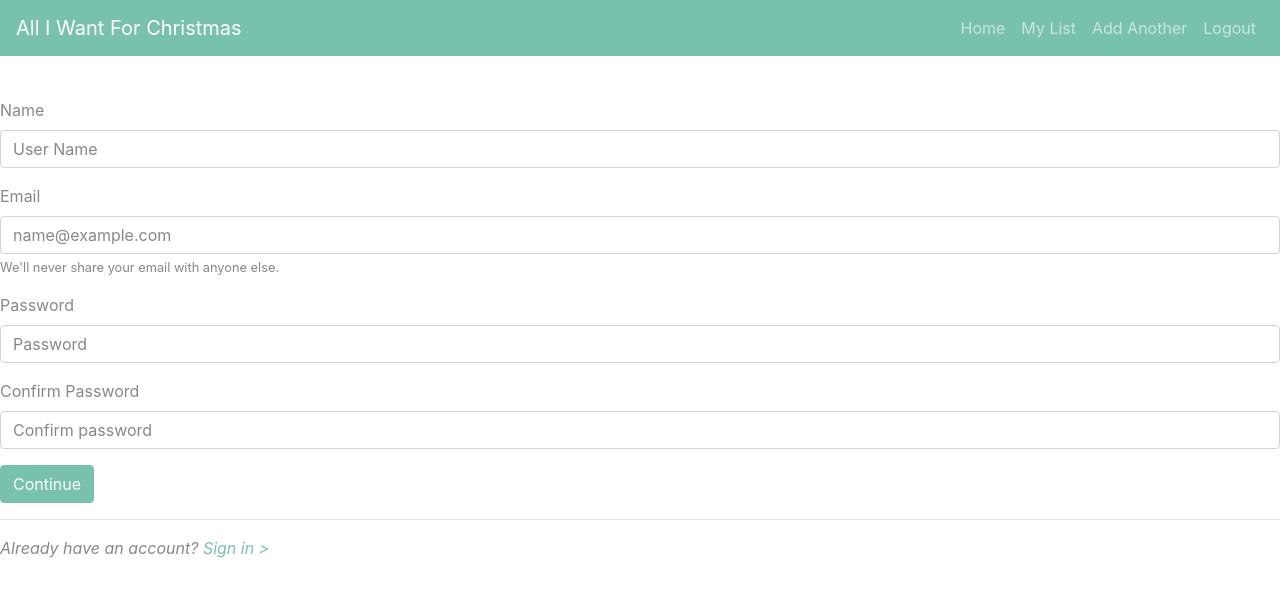
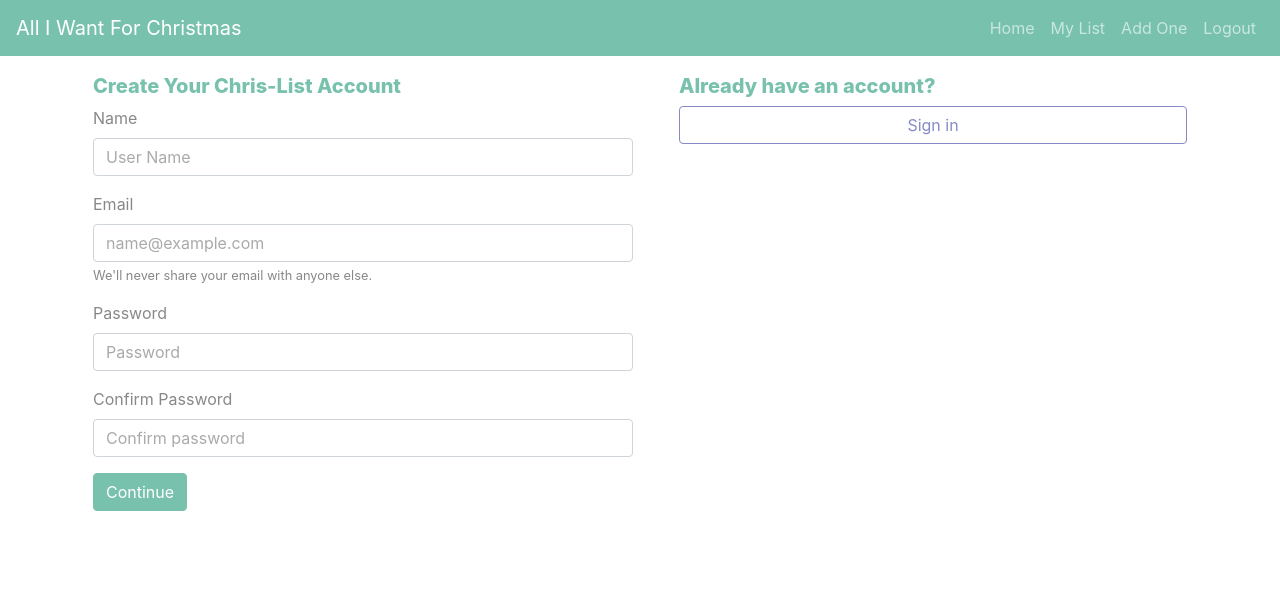
Before and after one commit to nss-day-cohort-43/new-journal, a React (Create React App) app: page /register in a window 1280 px wide. Shown: the top 596 px of the page. Built offline with nearby package versions, Linux system fonts and the light colour scheme; no server answers; sample sign-in values are in the browser's storage; the HTML template or start-up script is replaced by a standard one.

Commit message:
added delete

```diff
--- a/src/components/Header.js
+++ b/src/components/Header.js
@@ -22,10 +22,10 @@ export const Header = () => {
           <Nav className="ml-auto navbar-nav " activeKey="/home" onClick={() => setExpanded(false)}>
             {isLoggedIn &&
               <>
-                <Nav.Item><RRNavLink className="nav-link" to="/home">Home</RRNavLink></Nav.Item>
-                <Nav.Item><RRNavLink className="nav-link" to="/list">My List</RRNavLink></Nav.Item>
-                <Nav.Item><RRNavLink className="nav-link" to="/add">Add Another</RRNavLink></Nav.Item>
-                <Button className="nav-link" variant="link" onClick={logout}  style={{border:"0"}}>Logout</Button>
+                <Nav.Item className="text-right"><RRNavLink className="nav-link" to="/home">Home</RRNavLink></Nav.Item>
+                <Nav.Item className="text-right"><RRNavLink className="nav-link" to="/list">My List</RRNavLink></Nav.Item>
+                <Nav.Item className="text-right"><RRNavLink className="nav-link" to="/add">Add One</RRNavLink></Nav.Item>
+                <Button className="nav-link text-right" variant="link" onClick={logout}  style={{border:"0"}}>Logout</Button>
               </>
             }
             {!isLoggedIn &&
--- a/src/components/fbAuth/Login.js
+++ b/src/components/fbAuth/Login.js
@@ -28,9 +28,7 @@ export default function Login() {
 
     <>
     <Container fluid="xl">
-
-
-      <Row >
+      <Row>
         <Col className="m-2" md={6}>
         <h5 className="username">Please sign in.</h5>
         <Form onSubmit={loginSubmit} >
@@ -54,7 +52,6 @@ export default function Login() {
             Need an account?
         </h5>
           <Link to="register" className="btn btn-block btn-outline-success">Create one with your email</Link>
-
           <Button block onClick={loginGoogle} variant="outline-success">Continue with Google</Button>
 
        </Col>
--- a/src/components/fbAuth/Register.js
+++ b/src/components/fbAuth/Register.js
@@ -1,5 +1,5 @@
 import React, { useState, useContext } from "react";
-import { Button, Form } from 'react-bootstrap';
+import { Button, Form, Container, Col, Row } from 'react-bootstrap';
 import { useHistory, Link } from "react-router-dom";
 import { FirebaseContext } from "./FirebaseProvider";
 
@@ -23,12 +23,13 @@ export default function Register() {
     }
   };
 
-  return (
-    <>
-      <h3>Create Your Chris-List Account</h3>
-      <div className="login-options">
-        <div className="border-option">
+  /*
+<Container fluid="xl">
+        <Row>
+
+          <Col className="m-2" md={6}>
             <Form onSubmit={registerClick}>
+              <h5 className="username">Create Your Chris-List Account</h5>
               <fieldset>
 
               <Form.Group>
@@ -49,6 +50,51 @@ export default function Register() {
                 <Form.Control type="password" placeholder="Password" onChange={e => setPassword(e.target.value)} />
               </Form.Group>
 
+              <Form.Group controlId="confirmPassword">
+                <Form.Label>Confirm Password</Form.Label>
+                <Form.Control type="password" placeholder="Confirm password" onChange={e => setConfirmPassword(e.target.value)} />
+              </Form.Group>
+
+              <Button variant="primary" type="submit">Continue</Button>
+            </fieldset>
+          </Form>
+        </Col>
+
+        <Col className="m-2" md={6}>
+          <h5 className="username">Already have an account?</h5>
+          <Link to="/login" className="btn btn-block btn-outline-success">Sign in</Link>
+        </Col>
+      </Row>
+
+    </Container>
+  */
+
+  return (
+    <>
+    <Container fluid="xl">
+    <Row>
+      <Col className="m-2" md={6}>
+      <Form onSubmit={registerClick}>
+              <h5 className="username">Create Your Chris-List Account</h5>
+              <fieldset>
+
+              <Form.Group>
+                <Form.Label>Name</Form.Label>
+                <Form.Control placeholder="User Name" id="name" type="text" onChange={e => setName(e.target.value)} />
+              </Form.Group>
+
+              <Form.Group controlId="email">
+                <Form.Label>Email</Form.Label>
+                <Form.Control type="text" placeholder="name@example.com" onChange={e => setEmail(e.target.value)} />
+                <Form.Text className="text-muted">
+                  We'll never share your email with anyone else.
+                </Form.Text>
+              </Form.Group>
+
+              <Form.Group controlId="password">
+                <Form.Label>Password</Form.Label>
+                <Form.Control type="password" placeholder="Password" onChange={e => setPassword(e.target.value)} />
+              </Form.Group>
 
               <Form.Group controlId="confirmPassword">
                 <Form.Label>Confirm Password</Form.Label>
@@ -58,14 +104,15 @@ export default function Register() {
               <Button variant="primary" type="submit">Continue</Button>
             </fieldset>
           </Form>
-          <div>
-            <hr />
-            <em>
-              Already have an account? <Link to="login">Sign in ></Link>
-            </em>
-          </div>
-        </div>
-      </div>
+    </Col>
+
+      <Col className="m-2">
+      <h5 className="username">Already have an account?</h5>
+          <Link to="/login" className="btn btn-block btn-outline-success">Sign in</Link>
+
+     </Col>
+    </Row>
+    </Container>
   </>
   );
 }
--- a/src/components/journal/ChrisItem.js
+++ b/src/components/journal/ChrisItem.js
@@ -1,7 +1,7 @@
 import React, { useEffect, useState } from 'react';
-import { Card } from 'react-bootstrap';
+import { Card, Button } from 'react-bootstrap';
 
-export const ChrisItem = ({item, bgcolor, iGotIt}) => {
+export const ChrisItem = ({ item, bgcolor, iGotIt, deleteThisItem }) => {
 
 	//controls the clickable-ness of the checkbox
 	const [isLoading, setIsLoading] = useState(true);
@@ -9,19 +9,23 @@ export const ChrisItem = ({item, bgcolor, iGotIt}) => {
 	const handleGotIt = (event) => {
 		setIsLoading(true);
 		//make a copy of original data
-		const updatedItem = {...item}
+		const updatedItem = { ...item }
 		//set value to opposite
 		updatedItem.gotIt = updatedItem.gotIt ? false : true;
 		//invoke function on parent
 		//why is it on the parent? So that when it finishes the update,
 		//we can invoke getAll and update the ChrisList state
 		iGotIt(updatedItem)
+	}
 
+	const handleDelete = () => {
+		setIsLoading(true);
+		deleteThisItem(item.fbid);
 	}
 
 	useEffect(() => {
 		setIsLoading(false)
-	},[item])
+	}, [item])
 
 
 	//date info: https://www.tutorialspoint.com/es6/es6_date.htm
@@ -35,10 +39,12 @@ export const ChrisItem = ({item, bgcolor, iGotIt}) => {
 					Description: <strong>{item.details}</strong>
 				</Card.Text>
 			</Card.Body>
-			<Card.Body className="text-right">
-
-				<input id={`cb-${item.fbid}`} type='checkbox' className="mycheck" onChange={handleGotIt} checked={item.gotIt} disabled={isLoading}/>
-				<label htmlFor={`cb-${item.fbid}`}>I got it!</label>
+			<Card.Body className="text-right" >
+				<div>
+					<input id={`cb-${item.fbid}`} type='checkbox' className="mycheck" onChange={handleGotIt} checked={item.gotIt} disabled={isLoading} />
+					<label htmlFor={`cb-${item.fbid}`}>I got it!</label>
+				</div>
+				<div><Button onClick={handleDelete} variant="outline-lite" size="sm" style={{ width: "7.25em" }} disabled={isLoading}>Remove</Button></div>
 			</Card.Body>
 		</Card>
 	)
--- a/src/components/journal/ChrisList.js
+++ b/src/components/journal/ChrisList.js
@@ -1,8 +1,8 @@
 import React, { useEffect, useState } from 'react';
 import { Col, Container } from 'react-bootstrap';
-import { getAll, updateGotIt } from './../../modules/APICalls';
+import { getAll, updateGotIt, deleteItem } from './../../modules/APICalls';
 import firebase from "firebase";
-import {ChrisItem} from "./ChrisItem"
+import { ChrisItem } from "./ChrisItem"
 
 export const ChrisList = () => {
 
@@ -14,6 +14,17 @@ export const ChrisList = () => {
 				getAllJournalEntries();
 			});
 
+	}
+
+	const deleteThisItem = (fbid) => {
+		deleteItem(fbid)
+			.then(status => {
+				if (status === 200){
+					getAllJournalEntries();
+				}else {
+					console.log("oops, error here")
+				}
+			})
 	}
 
 	const getAllJournalEntries = () => {
@@ -29,6 +40,8 @@ export const ChrisList = () => {
 				});
 				//now take a look after
 				console.log("arrayWithFBID", arrayWithFBID);
+				//and sort with most recent date first
+				arrayWithFBID.sort((a, b) => (a.timestamp < b.timestamp) ? 1 : -1)
 				setJournalArray(arrayWithFBID)
 			})
 	}
@@ -38,13 +51,13 @@ export const ChrisList = () => {
 	}, [])
 
 	//cycle through the colors for each card
-	const colorArray = ['Secondary', 'Success','Danger','Warning','Info']
+	const colorArray = ['Secondary', 'Success', 'Danger', 'Warning', 'Info']
 
 	let colorCount = 0;
 
 	const cyleBackgroundColor = () => {
 		const variant = colorArray[colorCount];
-		colorCount < colorArray.length ? colorCount++ : colorCount = 0;
+		colorCount < colorArray.length - 1 ? colorCount++ : colorCount = 0;
 		return variant.toLowerCase()
 	}
 
@@ -60,7 +73,7 @@ export const ChrisList = () => {
 							const mybgcolor = cyleBackgroundColor();
 
 							return (
-							<ChrisItem item={item} bgcolor={mybgcolor} key={item.fbid} iGotIt={iGotIt}/>
+								<ChrisItem item={item} bgcolor={mybgcolor} key={item.fbid} iGotIt={iGotIt} deleteThisItem={deleteThisItem} />
 
 
 							)
--- a/src/components/journal/ChrisListAddForm.js
+++ b/src/components/journal/ChrisListAddForm.js
@@ -2,7 +2,7 @@ import { useState } from "react";
 import { useHistory } from "react-router-dom";
 import firebase from "firebase";
 import { addItem } from "./../../modules/APICalls";
-import { Form, Button } from "react-bootstrap";
+import { Form, Button, Row, Col, Container } from "react-bootstrap";
 
 export const ChrisListAddForm = () => {
 
@@ -16,6 +16,9 @@ export const ChrisListAddForm = () => {
   }
 
   const handleAddItem = () => {
+    if(!chrisItem.title){
+      alert ("Please enter a title")
+    }else {
     const newItemObj = { ...chrisItem };
     newItemObj.uid = firebase.auth().currentUser.uid;
     newItemObj.timestamp = Date.now();
@@ -23,15 +26,19 @@ export const ChrisListAddForm = () => {
     addItem(newItemObj)
       .then(response => history.push("/"))
     }
+  }
 
 
   return (
     <>
+    <Container fluid="xl">
+    <Row>
+      <Col className="m-2" md={6}>
         <h4>Another One</h4>
         <Form onChange={handleInputChange}>
           <Form.Group controlId="title" className="mb-3">
           <Form.Label>Title</Form.Label>
-        <Form.Control type="text" placeholder="A lego truck with a real horn" />
+          <Form.Control type="text" placeholder="Official Red Ryder carbine-action 200-shot range model air rifle"/>
           <Form.Text className="text-muted">
             For best results, be specific
           </Form.Text>
@@ -39,12 +46,14 @@ export const ChrisListAddForm = () => {
 
         <Form.Group controlId="details">
           <Form.Label>Details</Form.Label>
-        <Form.Control as="textarea" rows={3} />
+          <Form.Control as="textarea" rows={3} placeholder="I saw one at Macy's and I promise not to shoot my eye out."/>
         </Form.Group>
 
           <Button onClick={handleAddItem}>Add To List</Button>
         </Form>
-
+      </Col>
+      </Row>
+      </Container>
     </>
   )
 }
--- a/src/modules/APICalls.js
+++ b/src/modules/APICalls.js
@@ -1,5 +1,7 @@
 import firebase from "firebase/app";
 const dataURL = "https://christmasjournal-d3efa.firebaseio.com";
+
+//https://firebase.google.com/docs/reference/rest/database
 
 export const getAll = () => {
 	//in the rules section of your Firebase Database, be sure to include 'indexOn` for the properties you will need for selection
@@ -19,7 +21,6 @@ export const getAll = () => {
 }
 
 export const addItem = (itemObj) => {
-	console.log("itemO", itemObj);
 	return fetch(`${dataURL}/christList.json`,{
 		method:"POST",
 		headers: {
@@ -27,9 +28,6 @@ export const addItem = (itemObj) => {
 		},
 		body: JSON.stringify(itemObj)
 	}).then(response => response.json())
-	.then(parsedResponse => {
-		console.log("response", parsedResponse);
-	})
 }
 
 export const updateGotIt = (itemObj) => {
@@ -62,3 +60,15 @@ export const updateChristList = (itemObj) => {
 		body: JSON.stringify(itemObj)
 	})
 }
+
+export const deleteItem = (itemFBID) => {
+	return fetch(`${dataURL}/christList/${itemFBID}.json`,{
+		method: "DELETE",
+		headers: {
+			"Content-Type": "application/json"
+		},
+	}).then(response => {
+		//should return 200 OK HTTP status code
+		return response.status
+	})
+}
--- a/src/scss/custom.scss
+++ b/src/scss/custom.scss
@@ -344,3 +344,16 @@ legend {
   margin-top: .5em;
   font-weight: 800;
 }
+
+.form-control::placeholder {
+  color: $gray-500;
+  opacity: 1; /* Firefox */
+}
+
+.form-control:-ms-input-placeholder { /* Internet Explorer 10-11 */
+ color: $gray-500;
+}
+
+.form-control::-ms-input-placeholder { /* Microsoft Edge */
+ color: $gray-500;
+}
```
Lines whose indentation alone changed are shown as unchanged.
